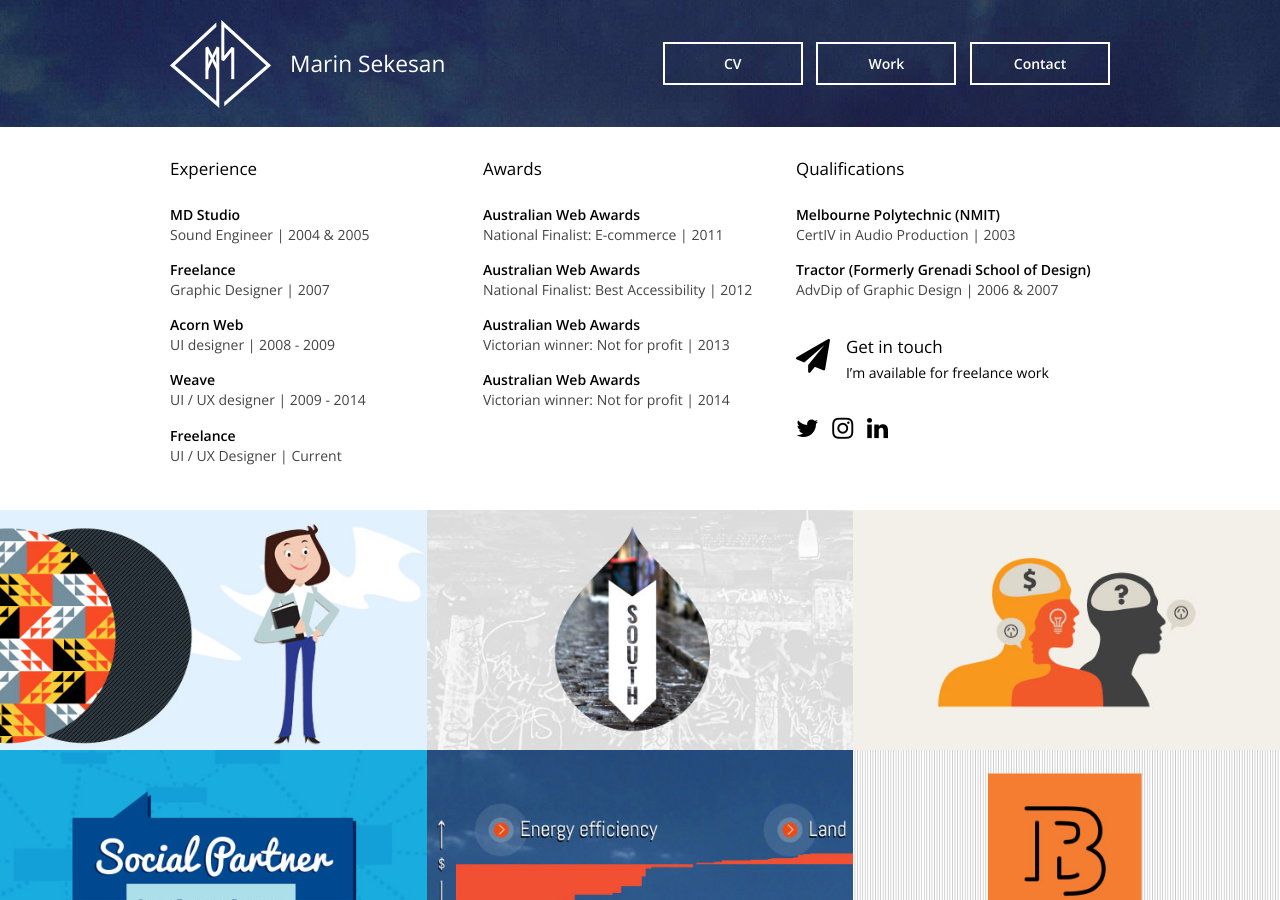
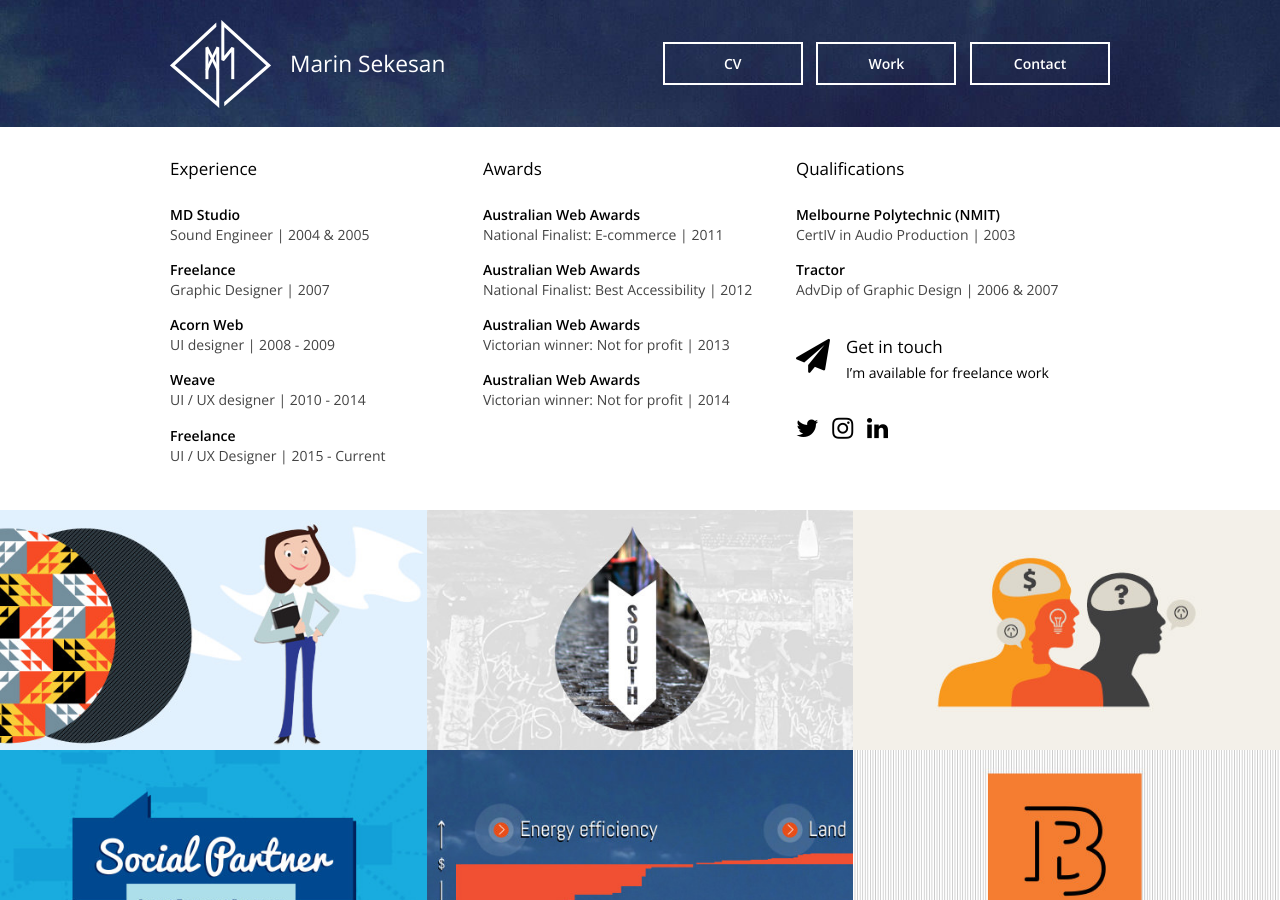
Before and after one commit to marinulon/marinulon.github.io, a Jekyll site: the page built from index.html, in a window 1280 px wide and 900 px high, scrolled down 1214 px. Built offline with Jekyll 4.4.1, drawn with Linux system fonts in a browser that asks for light colours; nearby versions of some CDN libraries; Markdown is read by kramdown in place of the engine named in the settings; the list of posts is cut into pages by our own code.

Commit message:
Update index.html
cv update

```diff
--- a/index.html
+++ b/index.html
@@ -90,10 +90,10 @@
         <p>UI designer | 2008 - 2009</p>
 
         <h4>Weave</h4>
-        <p>UI / UX designer  | 2009 - 2014</p>
+        <p>UI / UX designer  | 2010 - 2014</p>
 
         <h4>Freelance</h4>
-        <p>UI / UX Designer | Current</p>
+        <p>UI / UX Designer | 2015 - Current</p>
 
       </div>
       <div class="cv--awards">
@@ -119,7 +119,7 @@
         <h4>Melbourne Polytechnic (NMIT)</h4>
         <p>CertIV in Audio Production | 2003</p>
 
-        <h4>Tractor (Formerly Grenadi School of Design)</h4>
+        <h4>Tractor</h4>
         <p>AdvDip of Graphic Design | 2006 &amp; 2007</p>
 
         <div class="contact">
```
